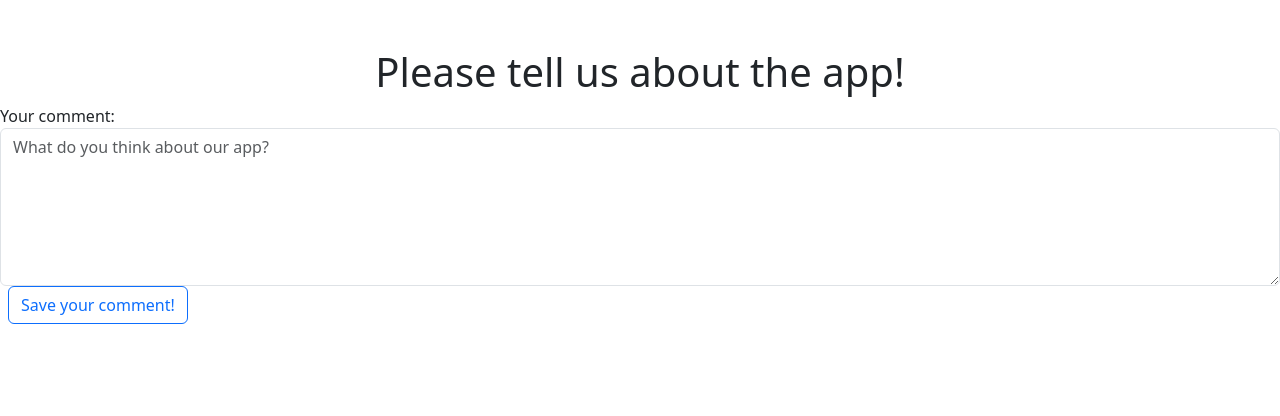
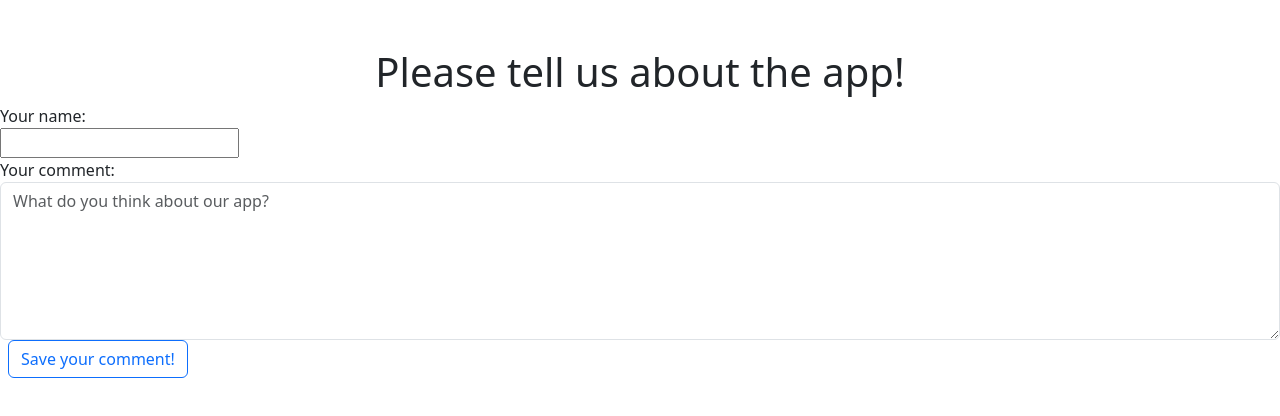
Before and after one commit to AJmints/IntelliJAC-LiftOff, a React (Create React App) app in the folder frontend_intellijac/intellijac-frontend/: page /userComment in a window 1280 px wide. Shown: the top 416 px of the page. Built offline with nearby package versions, Linux system fonts and the light colour scheme.

Commit message:
Added user name in user comment class, edited frontend of usercomments and connected it successfully in database.

```diff
--- a/frontend_intellijac/intellijac-frontend/src/components/UserComments.js
+++ b/frontend_intellijac/intellijac-frontend/src/components/UserComments.js
@@ -1,9 +1,29 @@
-import React from "react";
+import React, { useState } from "react";
 import axios from "axios";
 import 'bootstrap/dist/css/bootstrap.css';
 
 function UserComments () {
 
+    //Sending comments to the backend
+
+    const [userComment, setUserComment] = useState({
+        name: "",
+        comment: "",
+    })
+
+    const {name, comment} = userComment
+
+
+    const onInputChange = (e) => {
+        setUserComment({...userComment, [e.target.name]: e.target.value});
+        // const userComments=e.target.value;
+        // setUserComment({...userComment, userComments});
+    };
+
+
+    const onSubmit = async (e) => {
+        await axios.post("http://localhost:8080/comments/add", userComment);
+    };
 
     //Page display
 
@@ -12,12 +32,18 @@ function UserComments () {
             <br></br>
             <br></br>
             <h1>Please tell us about the app!</h1>
-            <form>
+            <form onSubmit={(e) => onSubmit(e)}>
+                <div>
+                    <label> Your name: </label>
+                </div>
+                <div>
+                    <input type="text" id="userComment-name" name="name" onChange={(e) => onInputChange(e)} value={name}/>
+                </div>
                 <div>
                     <label> Your comment: </label>
                 </div>
                 <div>
-                    <textarea className="form-control" id="comment-text" name="name" placeholder="What do you think about our app?" rows={"6"}/>
+                    <textarea type="text" className="form-control" id="userComment-comment" name="comment" placeholder="What do you think about our app?" rows={"6"} onChange={(e) => onInputChange(e)} value={comment}/>
                 </div>
                 <button className="btn btn-outline-primary mx-2" type="submit">Save your comment!</button>
             </form>
```
Also changed, not shown: 1 other file (tests, documents, lock files or other folders).
